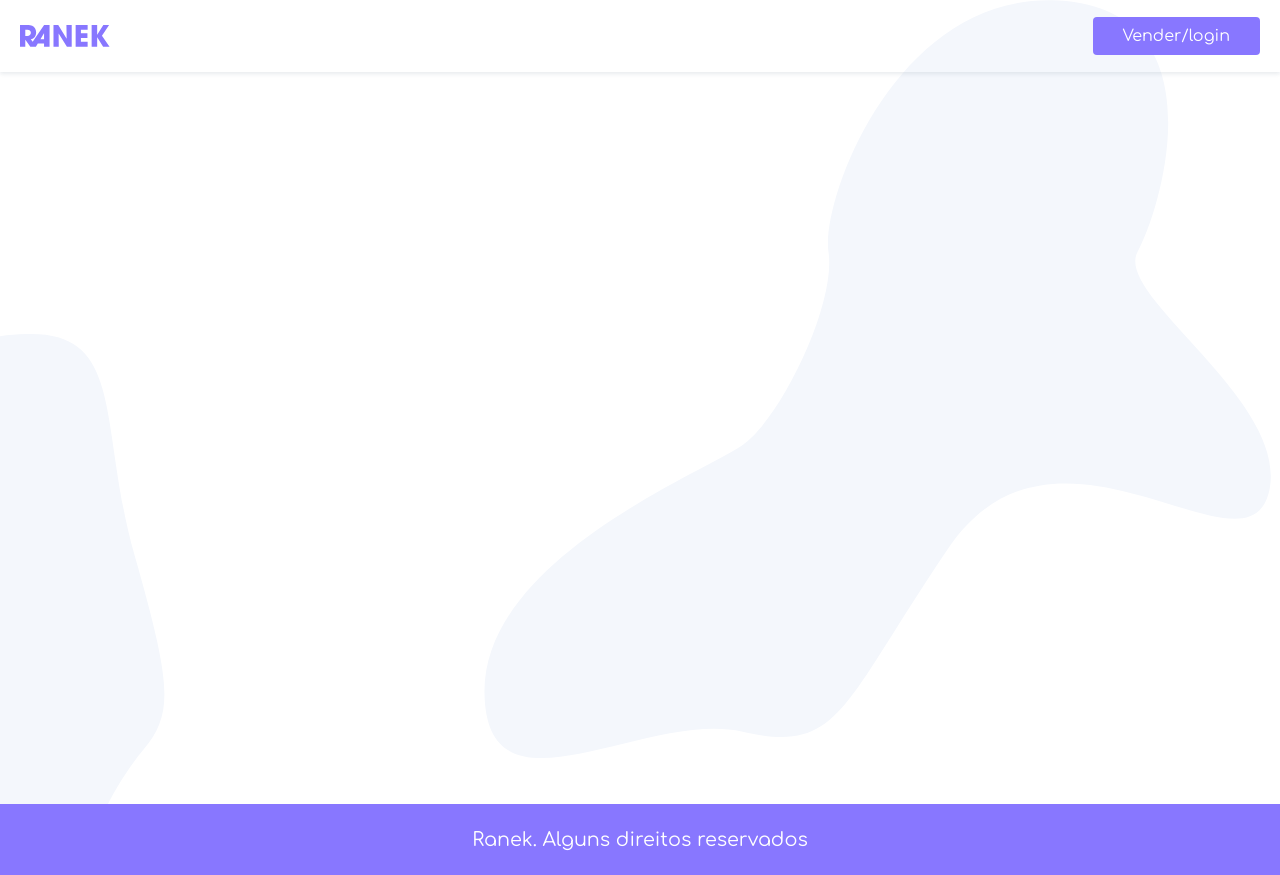
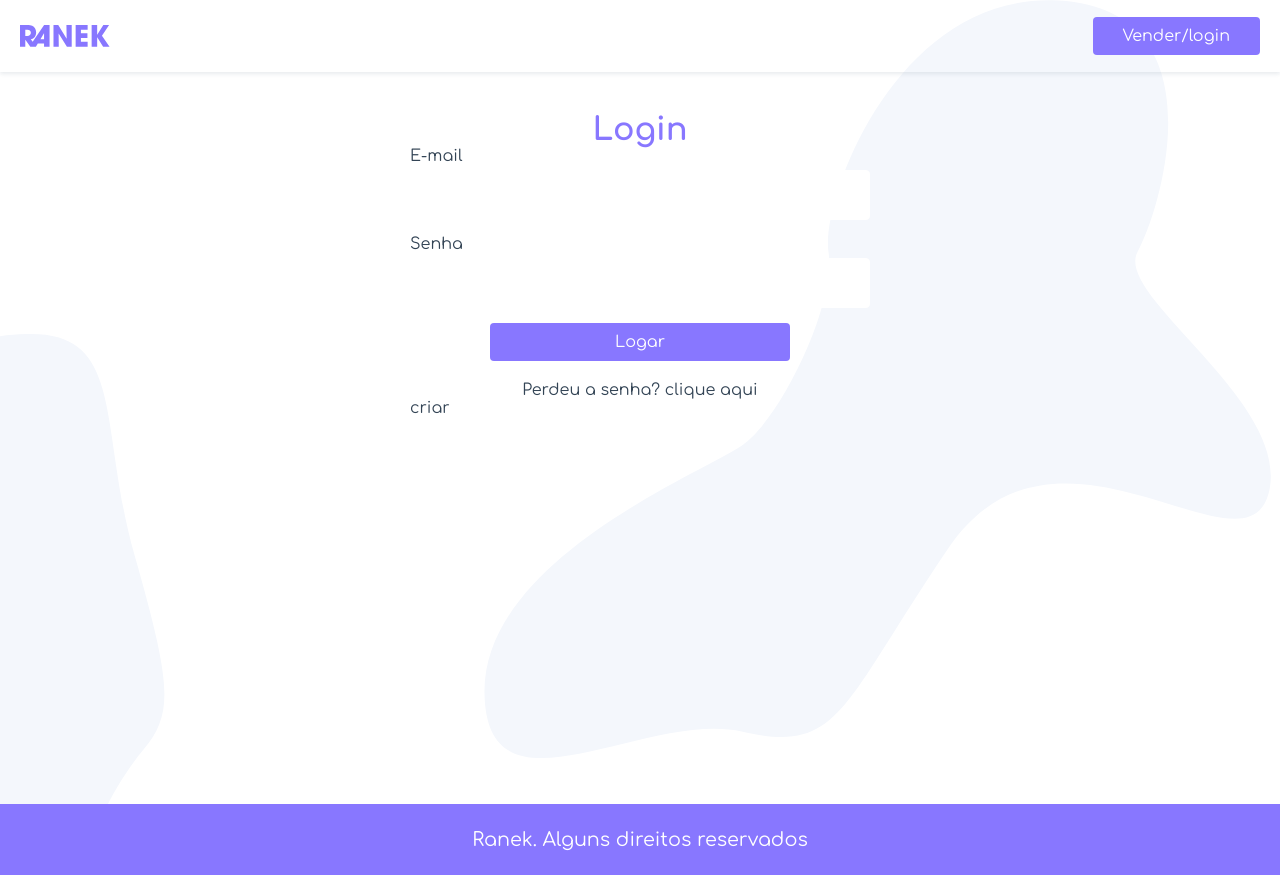
Before and after one commit to moisesmengo/Ranek-loja-virtual, a Vue app: page /login in a window 1280 px wide. Built offline with nearby package versions, Linux system fonts and the light colour scheme.

Commit message:
tela de login

```diff
--- a/src/App.vue
+++ b/src/App.vue
@@ -2,7 +2,9 @@
   <div id="app">
     <Header></Header>
     <main id="main">
-      <router-view/>
+      <transition mode="out-in">
+        <router-view/>
+      </transition>
     </main>
     <Footer></Footer>
   </div>
@@ -67,6 +69,9 @@
   #main{
     flex: 1;
   }
+  label{
+    margin-bottom: 5px;
+  }
   input, textarea{
     border-radius: 4px;
     border: 1px solid #fff;
--- /dev/null
+++ b/src/components/LoginCriar.vue
@@ -0,0 +1,15 @@
+<template>
+    <div>
+        criar
+    </div>
+</template>
+
+<script>
+export default {
+    name: "LoginCriar"
+}
+</script>
+
+<style scoped>
+
+</style>
--- a/src/router/index.js
+++ b/src/router/index.js
@@ -2,6 +2,7 @@
 import VueRouter from 'vue-router'
 import Home from '../views/Home.vue'
 import Produto from '../views/Produto.vue'
+import Login from '../views/Login'
 
 Vue.use(VueRouter)
 
@@ -16,6 +17,11 @@
     name: 'produto',
     component: Produto,
     props: true
+  },
+  {
+    path: '/login',
+    name: 'login',
+    component: Login,
   }
 ]
 
--- /dev/null
+++ b/src/views/Login.vue
@@ -0,0 +1,69 @@
+<template>
+    <section class="login">
+        <h1>Login</h1>
+        <form>
+            <label for="email">E-mail</label>
+            <input type="email" name="email" id="email" v-model="login.email">
+            <label for="senha">Senha</label>
+            <input type="password" name="senha" id="senha" v-model="login.senha">
+            <button class="btn" @click.prevent="logar">Logar</button>
+        </form>
+        <p class="perdeu">
+            <a href="/" target="_blannk">Perdeu a senha? clique aqui</a>
+        </p>
+
+        <LoginCriar />
+    </section>
+</template>
+
+<script>
+import LoginCriar from '../components/LoginCriar'
+export default {
+    name: "Login",
+    components: {LoginCriar},
+    data(){
+        return {
+            login:{
+                email: "",
+                senha: ""
+            }
+        }
+    },
+    methods:{
+        logar(){
+
+        }
+    }
+}
+</script>
+
+<style scoped>
+    .login{
+        max-width: 500px;
+        margin: 0 auto;
+        padding: 0 20px;
+    }
+    form{
+        display: grid;
+    }
+    .btn{
+        width: 100%;
+        max-width: 300px;
+        margin-left: auto;
+        margin-right: auto;
+    }
+    .perdeu{
+        text-align: center;
+        margin: 20px auto 0 auto;
+    }
+    .perdeu a:hover{
+        color: #87f;
+        text-decoration: underline;
+    }
+    h1{
+        text-align: center;
+        font-size: 2rem;
+        margin-top: 40px;
+        color: #87f;
+    }
+</style>
```
